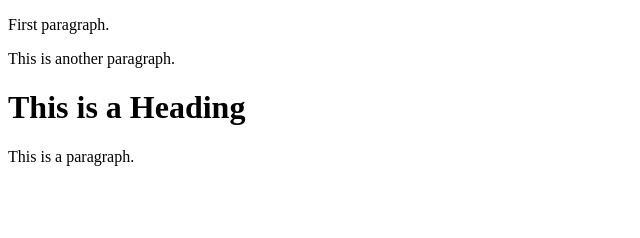
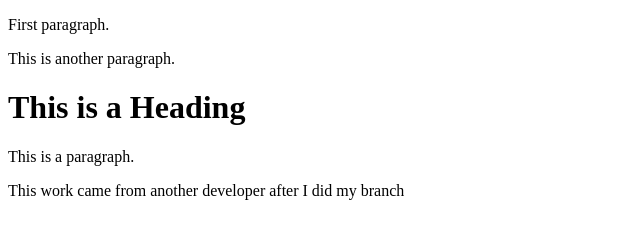
Before and after one commit to adrian3914/learning-git, a plain HTML site: page index.html in a window 1280 px wide. Shown: the whole page, without its empty margins (0-640 px from the left). Drawn offline with Linux system fonts and the light colour scheme.

Commit message:
Div added from dev 2

```diff
--- a/index.html
+++ b/index.html
@@ -8,5 +8,6 @@
     <p>This is another paragraph.</p>
     <h1>This is a Heading</h1>
     <p>This is a paragraph.</p>
+    <div>This work came from another developer after I did my branch</div>
 </body>
 </html>
```
